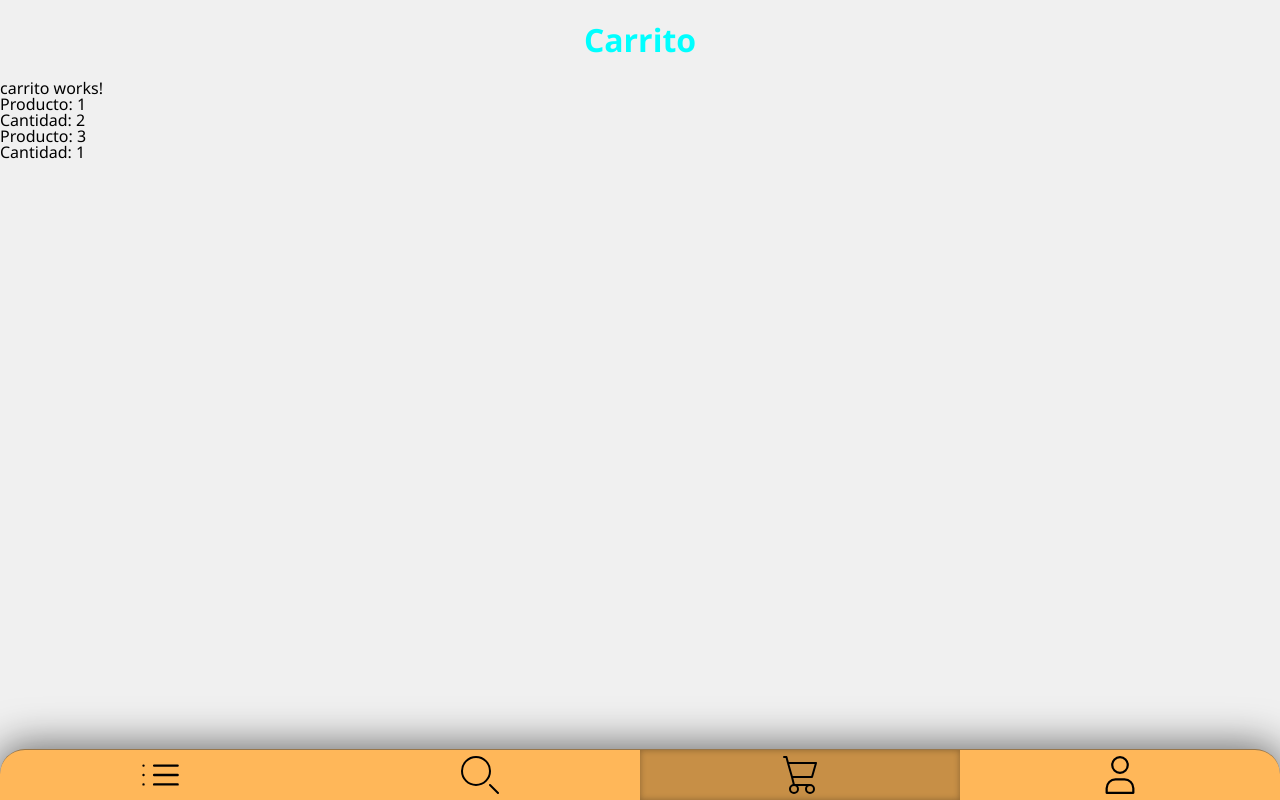
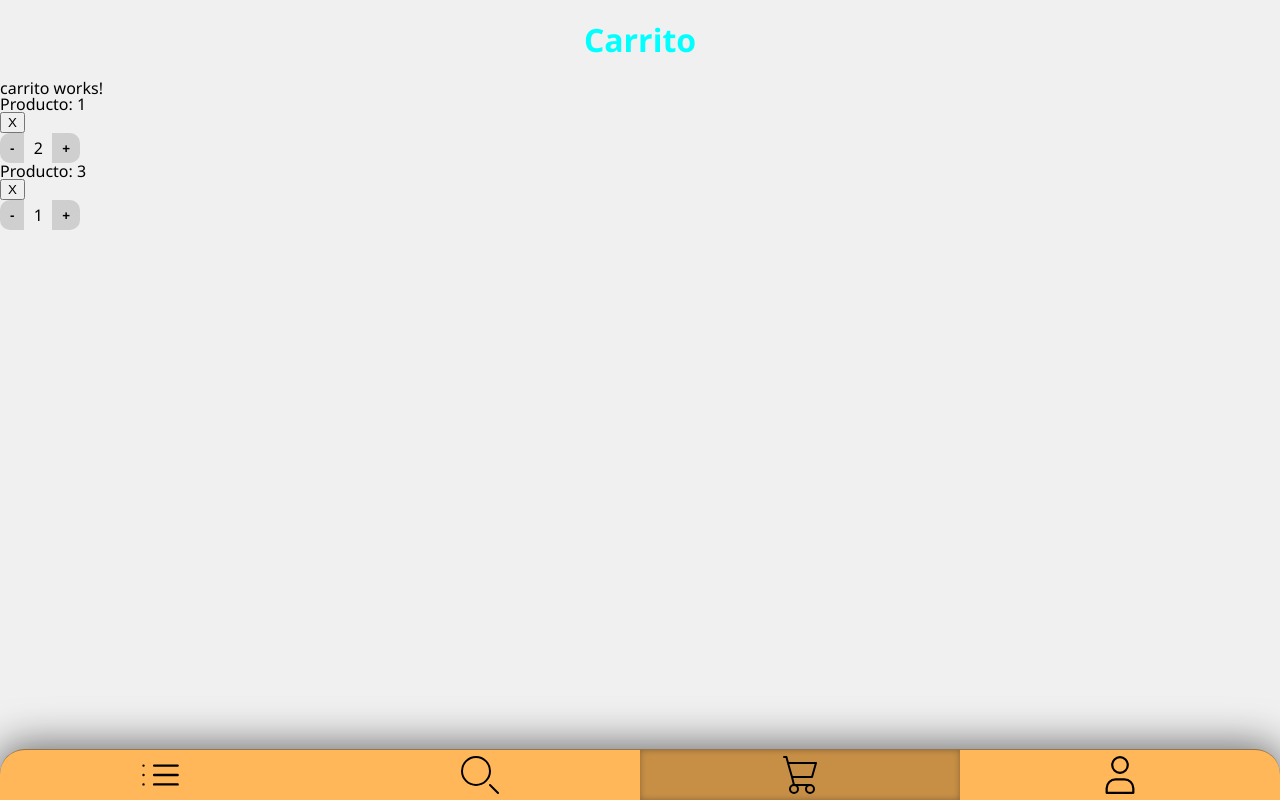
Before and after one commit to pablosnhz/appDelivery-angular, an Angular app: page /carrito in a window 1280 px wide. Built offline with nearby package versions, Linux system fonts and the light colour scheme.

Commit message:
vinculoCarrito

```diff
--- a/src/app/core/components/contador-cantidad/contador-cantidad.component.ts
+++ b/src/app/core/components/contador-cantidad/contador-cantidad.component.ts
@@ -1,4 +1,4 @@
-import { Component, EventEmitter, Output, signal } from '@angular/core';
+import { Component, EventEmitter, Input, Output, signal, OnInit } from '@angular/core';
 
 @Component({
   selector: 'app-contador-cantidad',
@@ -7,9 +7,13 @@ import { Component, EventEmitter, Output, signal } from '@angular/core';
   standalone: true,
   imports: []
 })
-export class ContadorCantidadComponent {
+export class ContadorCantidadComponent implements OnInit {
+  ngOnInit(): void {
+    this.numero.set(this.cantidadInicial)
+  }
 
   @Output() cantidadCambiada = new EventEmitter<number>();
+  @Input() cantidadInicial = 1;
 
   numero = signal(1);
 
--- a/src/app/pages/carrito/carrito.component.html
+++ b/src/app/pages/carrito/carrito.component.html
@@ -1,5 +1,5 @@
 <p>carrito works!</p>
 <div *ngFor="let producto of CarritoService.carrito">
-  <p>Producto: {{ producto.idProducto }}</p>
-  <p>Cantidad: {{ producto.cantidad }}</p>
+  <p>Producto: {{ producto.idProducto }}</p> <button (click)="eliminarProducto(producto.idProducto)">X</button>
+  <app-contador-cantidad [cantidadInicial]="producto.cantidad" (cantidadCambiada)="CarritoService.cambiarCantidadProducto(producto.idProducto, $event)"></app-contador-cantidad>
 </div>
--- a/src/app/pages/carrito/carrito.component.ts
+++ b/src/app/pages/carrito/carrito.component.ts
@@ -2,13 +2,14 @@ import { Component, inject } from '@angular/core';
 import { HeaderService } from 'src/app/core/services/header.service';
 import { CarritoService } from '../../core/services/carritoProd.service';
 import { CommonModule } from '@angular/common';
+import { ContadorCantidadComponent } from "../../core/components/contador-cantidad/contador-cantidad.component";
 
 @Component({
-  selector: 'app-carrito',
-  templateUrl: './carrito.component.html',
-  styleUrls: ['./carrito.component.scss'],
-  standalone: true,
-  imports: [CommonModule]
+    selector: 'app-carrito',
+    templateUrl: './carrito.component.html',
+    styleUrls: ['./carrito.component.scss'],
+    standalone: true,
+    imports: [CommonModule, ContadorCantidadComponent]
 })
 export class CarritoComponent {
   headerService = inject(HeaderService);
@@ -17,4 +18,8 @@ export class CarritoComponent {
   ngOnInit(): void {
     this.headerService.titulo.set('Carrito')
   }
+
+  eliminarProducto(idProducto : number){
+    this.CarritoService.eliminarProducto(idProducto);
+  }
 }
```
